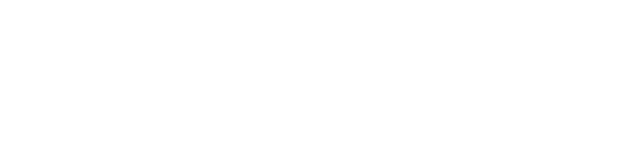
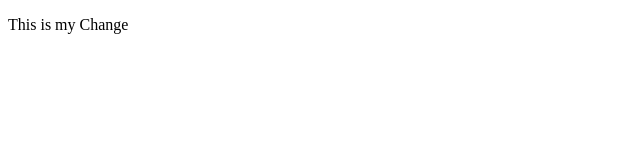
Before and after one commit to AmirAliannezhadi/first-repository, a plain HTML site: page dashboard.html in a window 1280 px wide. Shown: the whole page, without its empty margins (0-640 px from the left). Drawn offline with Linux system fonts and the light colour scheme.

Commit message:
my change

```diff
--- a/dashboard.html
+++ b/dashboard.html
@@ -6,6 +6,6 @@
     <title>Document</title>
 </head>
 <body>
-
+    <p>This is my Change</p>
 </body>
 </html>
```
